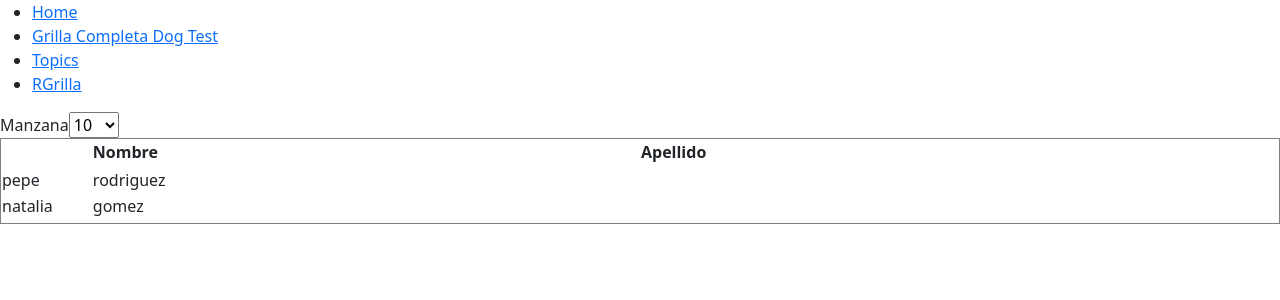
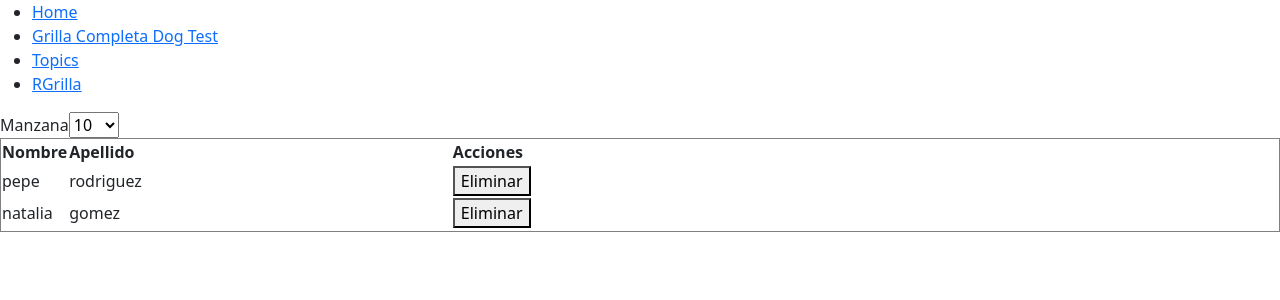
Before and after one commit to sirfreedom/DogPageReact, a React (Create React App) app: page /rGrilla in a window 1280 px wide. Shown: the top 300 px of the page. Built offline with nearby package versions, Linux system fonts and the light colour scheme.

Commit message:
Mejoras by Profe
Mejoras by Profe

```diff
--- a/src/App.js
+++ b/src/App.js
@@ -51,7 +51,7 @@ function Topic() {
 
         <Switch>
           <Route path="/rGrilla">
-            <RGrid Tittle="Manzana"> </RGrid>
+            <RGrid Tittle="Manzana" mostrarBotonEliminar devolverId={id => console.log(id)} />
           </Route>
           <Route path="/GrillaCompletaPrueba">
             <GrillaCompleta></GrillaCompleta>
--- a/src/Components/RGrid.jsx
+++ b/src/Components/RGrid.jsx
@@ -56,31 +56,31 @@ const RGrid = props => {
       <table width="100%" align="center" border="1">
         <thead>
           <tr>
-            <th width="5%"></th>
             {Columns.map((column, idx) => {
               return <th width={column.WidthColumn}>{column.Titulo}</th>;
             })}
-            <th width="5%"></th>
+            {props.mostrarBotonEliminar && <th>Acciones</th>}
           </tr>
         </thead>
         <tbody>
-          <td width="5%"></td>
           {Rows.map((row, idx) => {
             return (
               <tr>
                 {Columns.map((column, colx) => {
                   return <td width={column.WidthColumn}>{column.Selector(row)}</td>;
                 })}
+                {props.mostrarBotonEliminar && (
+                  <td>
+                    <button onClick={() => props.devolverId(row.Id)}>Eliminar</button>
+                  </td>
+                )}
               </tr>
             );
           })}
-          <td width="5%"></td>
         </tbody>
         <tfoot>
           <tr>
-            <td width="5%"></td>
             <td colSpan={Columns.length - 1}></td>
-            <td width="5%"></td>
           </tr>
         </tfoot>
       </table>
```
